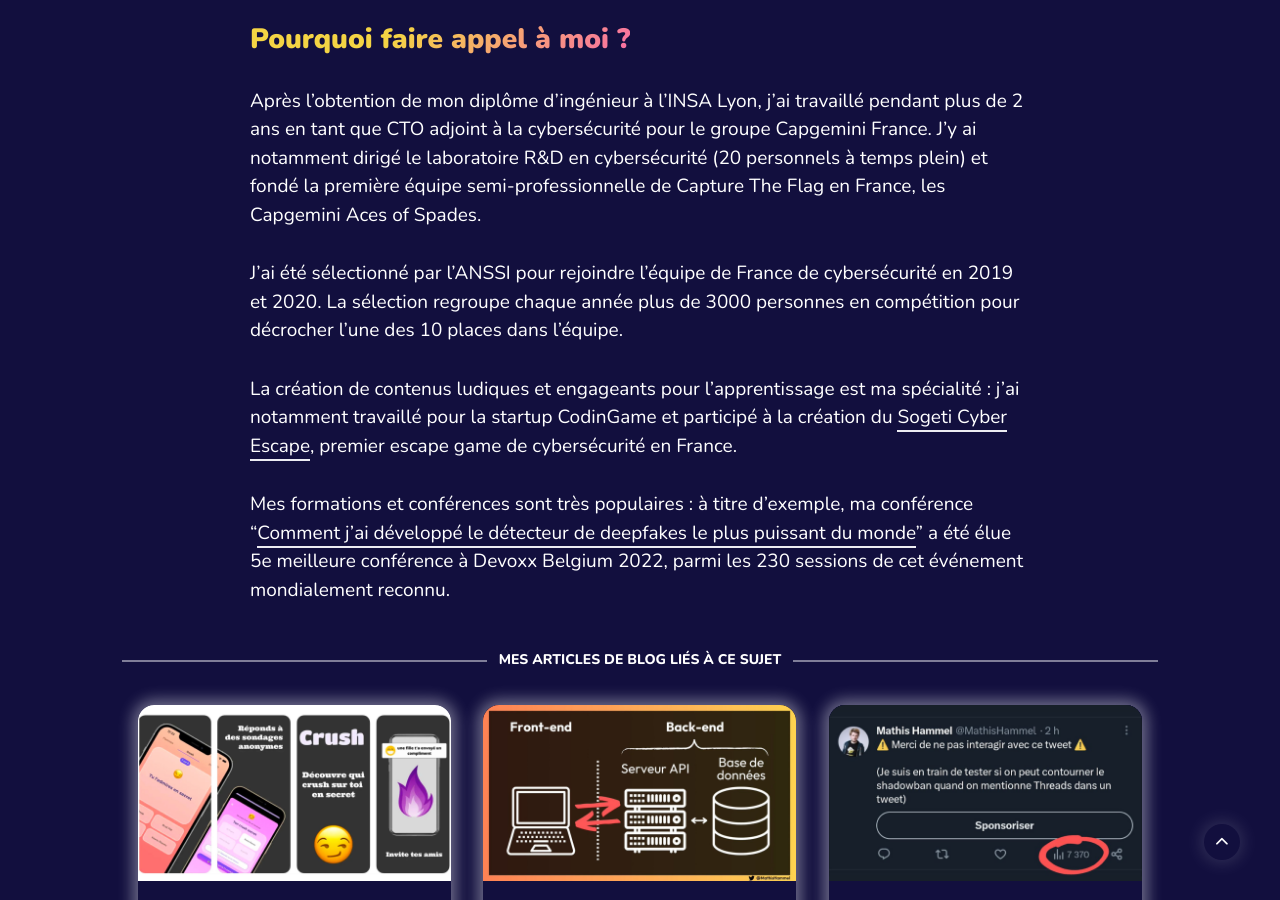
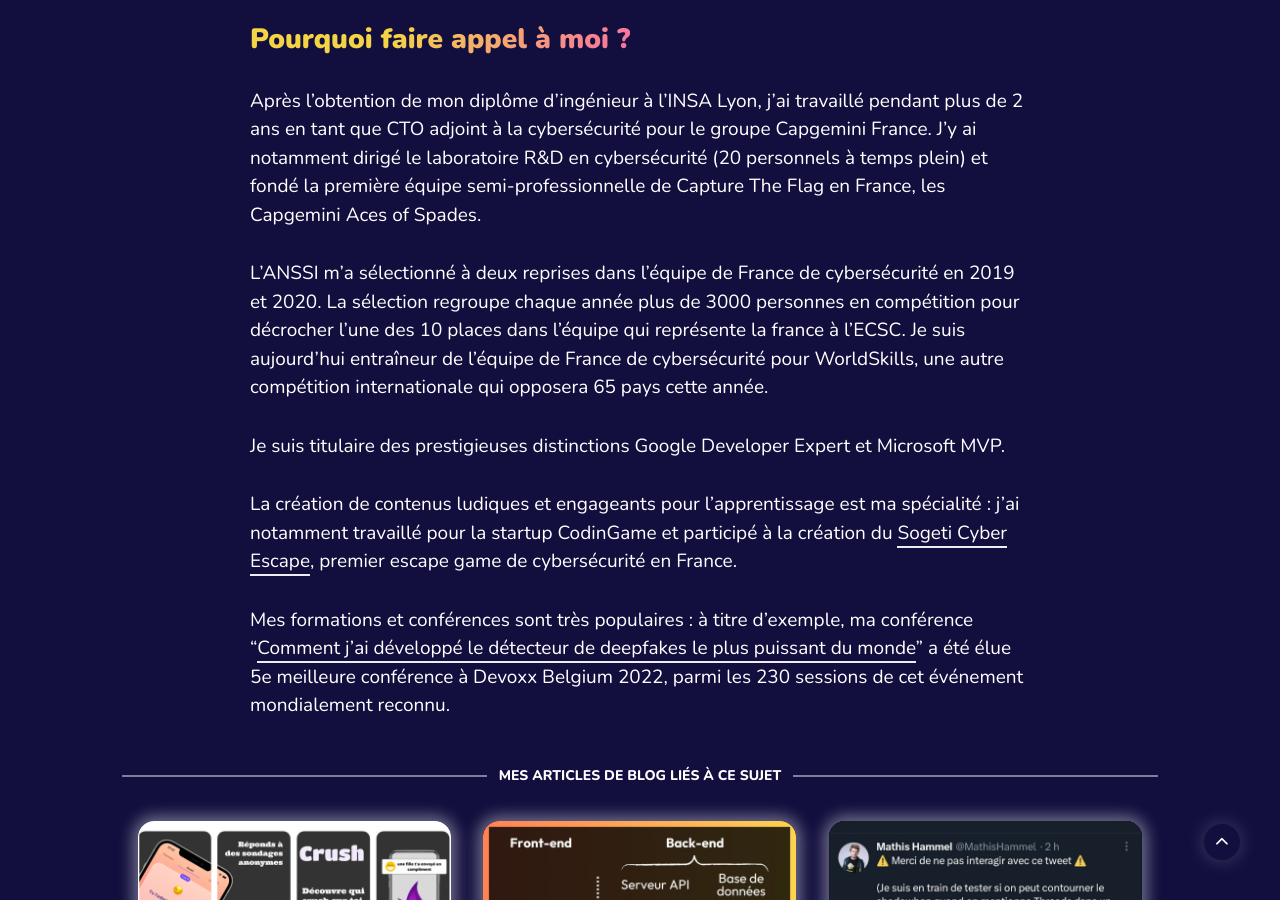
Before and after one commit to MathisHammel/MathisHammel.github.io, a Jekyll site: the page built from _projects/2023-09-01-formation-cyber.md, in a window 1280 px wide and 900 px high, scrolled down 2199 px. Built offline with Jekyll 4.4.1, drawn with Linux system fonts in a browser that asks for light colours.

Commit message:
Added WorldSkills & Microsoft MVP

```diff
--- a/_projects/2023-09-01-formation-cyber.md
+++ b/_projects/2023-09-01-formation-cyber.md
@@ -56,7 +56,9 @@ Les participant·es doivent être capables de coder de manière autonome sur au
 
 Après l'obtention de mon diplôme d'ingénieur à l'INSA Lyon, j'ai travaillé pendant plus de 2 ans en tant que CTO adjoint à la cybersécurité pour le groupe Capgemini France. J'y ai notamment dirigé le laboratoire R&D en cybersécurité (20 personnels à temps plein) et fondé la première équipe semi-professionnelle de Capture The Flag en France, les Capgemini Aces of Spades.
 
-J'ai été sélectionné par l'ANSSI pour rejoindre l'équipe de France de cybersécurité en 2019 et 2020. La sélection regroupe chaque année plus de 3000 personnes en compétition pour décrocher l'une des 10 places dans l'équipe.
+L'ANSSI m'a sélectionné à deux reprises dans l'équipe de France de cybersécurité en 2019 et 2020. La sélection regroupe chaque année plus de 3000 personnes en compétition pour décrocher l'une des 10 places dans l'équipe qui représente la france à l'ECSC. Je suis aujourd'hui entraîneur de l'équipe de France de cybersécurité pour WorldSkills, une autre compétition internationale qui opposera 65 pays cette année.
+
+Je suis titulaire des prestigieuses distinctions Google Developer Expert et Microsoft MVP.
 
 La création de contenus ludiques et engageants pour l'apprentissage est ma spécialité : j'ai notamment travaillé pour la startup CodinGame et participé à la création du [Sogeti Cyber Escape](https://sogeti-cyber-escape.bemyapp.com/), premier escape game de cybersécurité en France.
 
```
Also changed, not shown: _projects/2023-09-01-competitions.md (+1 -1 lines), _projects/2023-09-01-formation-ia.md (+1 -1 lines).
